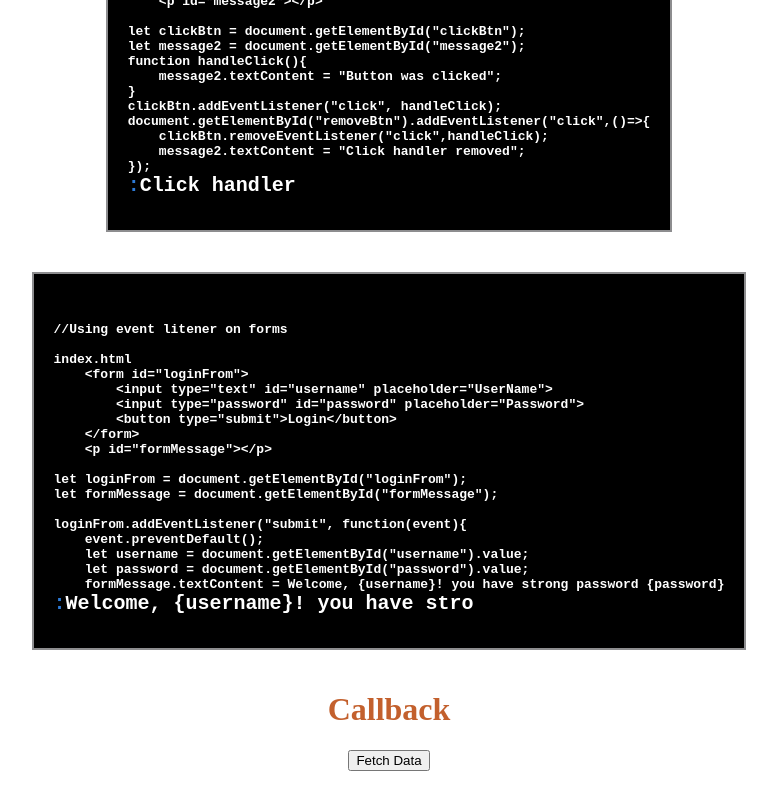
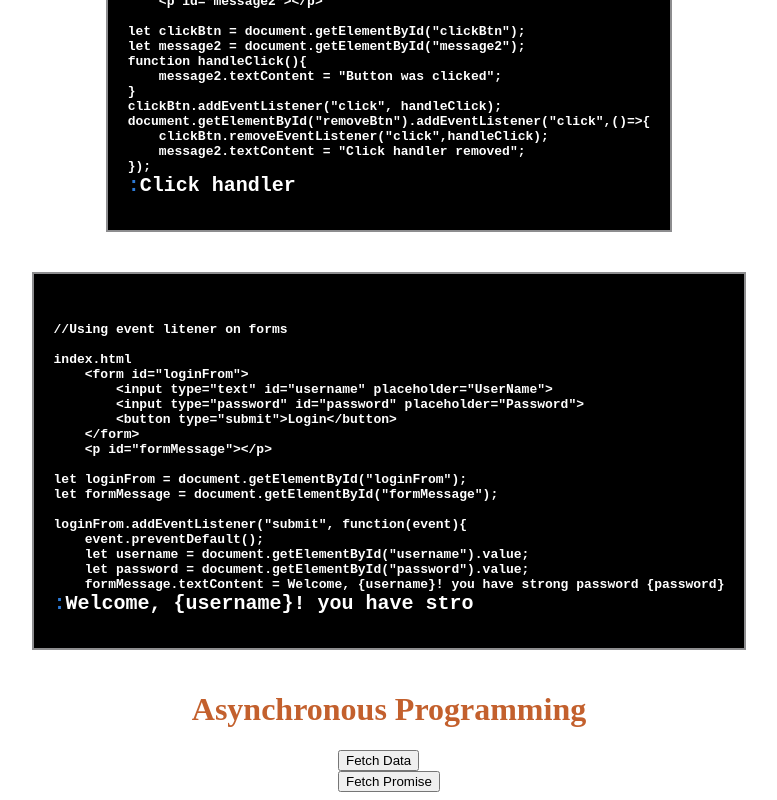
Before and after one commit to Traer3/ReactJs, a React (Create React App) app in the folder javascript-basics/: page / in a window 1280 px wide. Shown: the part 10031-10831 px from the top of the page, without its empty margins (251-1028 px from the left). Before the commit the page ends 10810 px from the top, so only its background shows below. Built offline with nearby package versions, Linux system fonts and the light colour scheme.

Commit message:
Changes to be committed:

```diff
--- /dev/null
+++ b/javascript-basics/src/components/AsynchronousProgramming.js
@@ -0,0 +1,49 @@
+import React, { useState } from "react";
+
+const AsynchronousProgramming = ()=> {
+
+const [data, setData] = useState(null);
+
+const fetchData = (callback) =>{
+    setTimeout(()=>{
+        const result = {message: "Data loaded"};
+        callback(result);
+    },2000);
+};
+const handleClick = ()=> {
+    fetchData((result)=>{
+        setData(result.message);
+    });
+};
+
+const [data2, setData2] = useState(null);
+const [error, setError] = useState(null);
+
+const fetchPromise = () =>{
+    fetch("https://jsonplaceholder.typicode.com/posts/1")
+    .then((response)=> response.json())
+    .then((result)=> setData2(result.title))
+    .catch((error)=> setError("Failed to load data"));
+};
+
+
+
+    return(
+        <div>
+
+            <div title="callbakc">
+                <button onClick={handleClick}>Fetch Data</button>
+                {data && <p>{data}</p>}
+            </div>
+
+            <div title="promise">
+                <button onClick={fetchPromise}>Fetch Promise</button>
+                {data2 && <p>{data2}</p>}
+                {error && <p style={{color: "red"}}>{error}</p>}
+            </div>
+
+        </div>
+    );
+};
+
+export default AsynchronousProgramming;
--- a/javascript-basics/src/components/Callback.js
+++ /dev/null
@@ -1,28 +0,0 @@
-import React, { useState } from "react";
-
-const Callback = ()=> {
-
-const [data, setData] = useState(null);
-
-const fetchData = (callback) =>{
-    setTimeout(()=>{
-        const result = {message: "Data loaded"};
-        callback(result);
-    },2000);
-};
-
-const handleClick = ()=> {
-    fetchData((result)=>{
-        setData(result.message);
-    });
-};
-
-    return(
-        <div>
-            <button onClick={handleClick}>Fetch Data</button>
-            {data && <p>{data}</p>}
-        </div>
-    );
-};
-
-export default Callback;
--- a/javascript-basics/src/components/JavaScriptRoadmap.jsx
+++ b/javascript-basics/src/components/JavaScriptRoadmap.jsx
@@ -9,7 +9,7 @@ import Scopes from "./Scopes";
 import Arrays from "./Arrays";
 import Objects from "./Objects";
 import DomTester from "./DomTester";
-import Callback from "./Callback";
+import AsynchronousProgramming from "./AsynchronousProgramming";
 
 
 
@@ -43,8 +43,8 @@ const Roadmap = () => {
             <div style={{ display: 'flex', flexWrap: 'wrap', justifyContent: 'center' , }}> <Objects/> </div>
             <h1 className={style.variableData}>DOM</h1>
             <div style={{ display: 'flex', flexWrap: 'wrap', justifyContent: 'center' , }}> <DomTester/> </div>
-            <h1 className={style.variableData}>Callback</h1>
-            <div style={{ display: 'flex', flexWrap: 'wrap', justifyContent: 'center' , }}> <Callback/> </div>
+            <h1 className={style.variableData}>Asynchronous Programming</h1>
+            <div style={{ display: 'flex', flexWrap: 'wrap', justifyContent: 'center' , }}> <AsynchronousProgramming/> </div>
 
         </div>
     );
```
